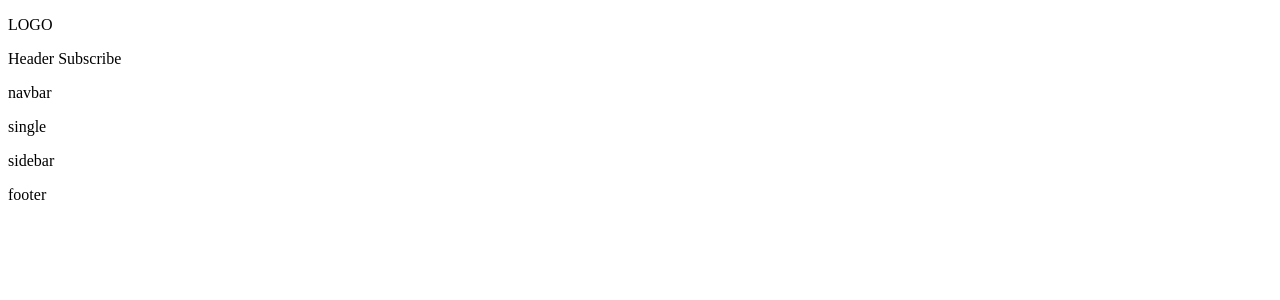
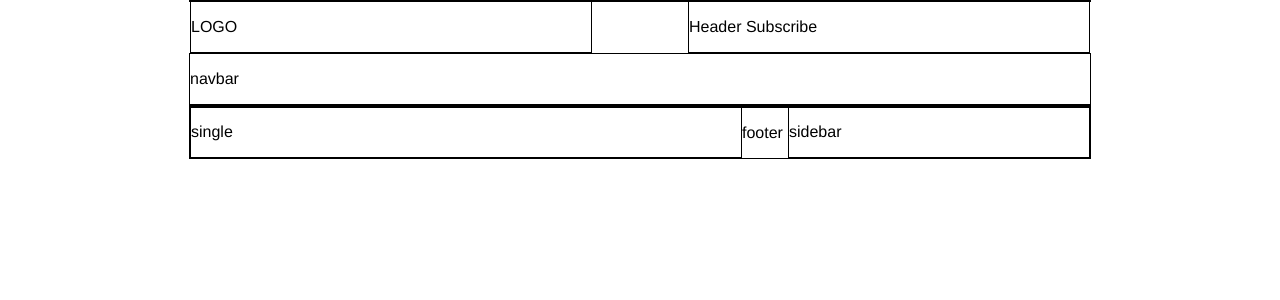
Before and after one commit to MihirShahLNM/my-php-001, a PHP site: page /single.php in a window 1280 px wide. Shown: the top 300 px of the page. Run offline with PHP 8.4, Linux system fonts and the light colour scheme.

Commit message:
My New changes

```diff
--- a/style.css
+++ b/style.css
@@ -0,0 +1,56 @@
+body{
+	margin:0px;
+	padding:0px;
+	font-family:"Franklin Gothic Medium", "Arial Narrow", Arial, sans-serif
+}
+
+#header{
+	width: 900px;
+	margin: 0px auto 0px auto;
+	border: 1px solid #000;
+	clear: both;
+}
+
+#logo{
+	width:400px;
+	float:left;
+	border:1px solid #000;
+}
+
+#hsubscribe{
+	width:400px;
+	float:right;
+	border:1px solid #000;
+}
+
+#navbar{
+	width:900px;
+	margin:0px auto 0px auto;
+	border:1px solid #000;
+	clear: both;
+}
+
+#content{
+	width:900px;
+	margin:0px auto 0px	auto;
+	border:1px solid #000;
+	clear:both;
+}
+
+#contentleft{
+	width:550px;
+	border:1px solid #000;
+	float:left;
+}
+
+#sidebar{
+	width:300px;
+	border:1px solid #000;
+	float:right;
+}
+
+#footer{
+	width:900px;
+	margin:0px auto 0px	auto;
+	border:1px solid #000;
+}
```
Also changed, not shown: README.md.
